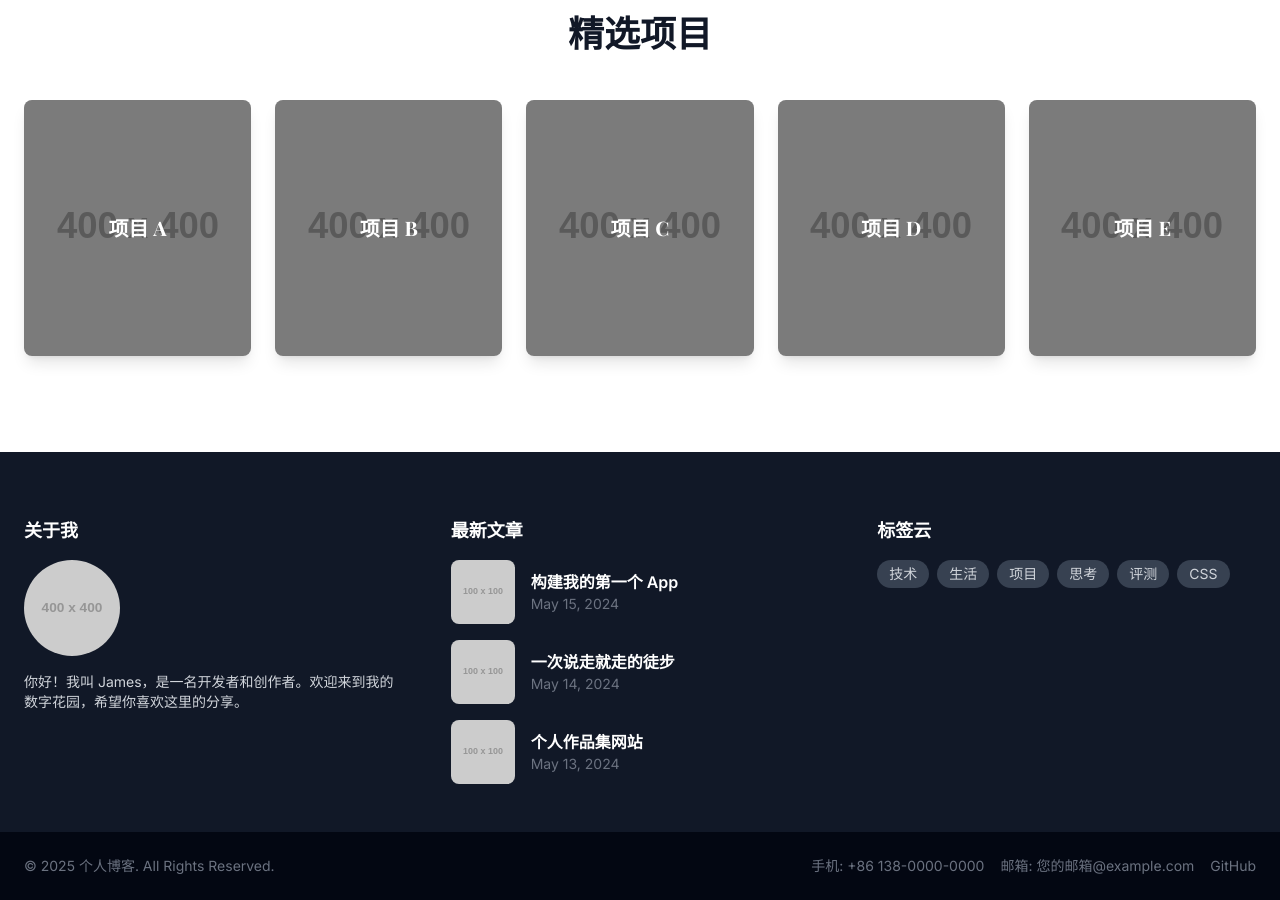
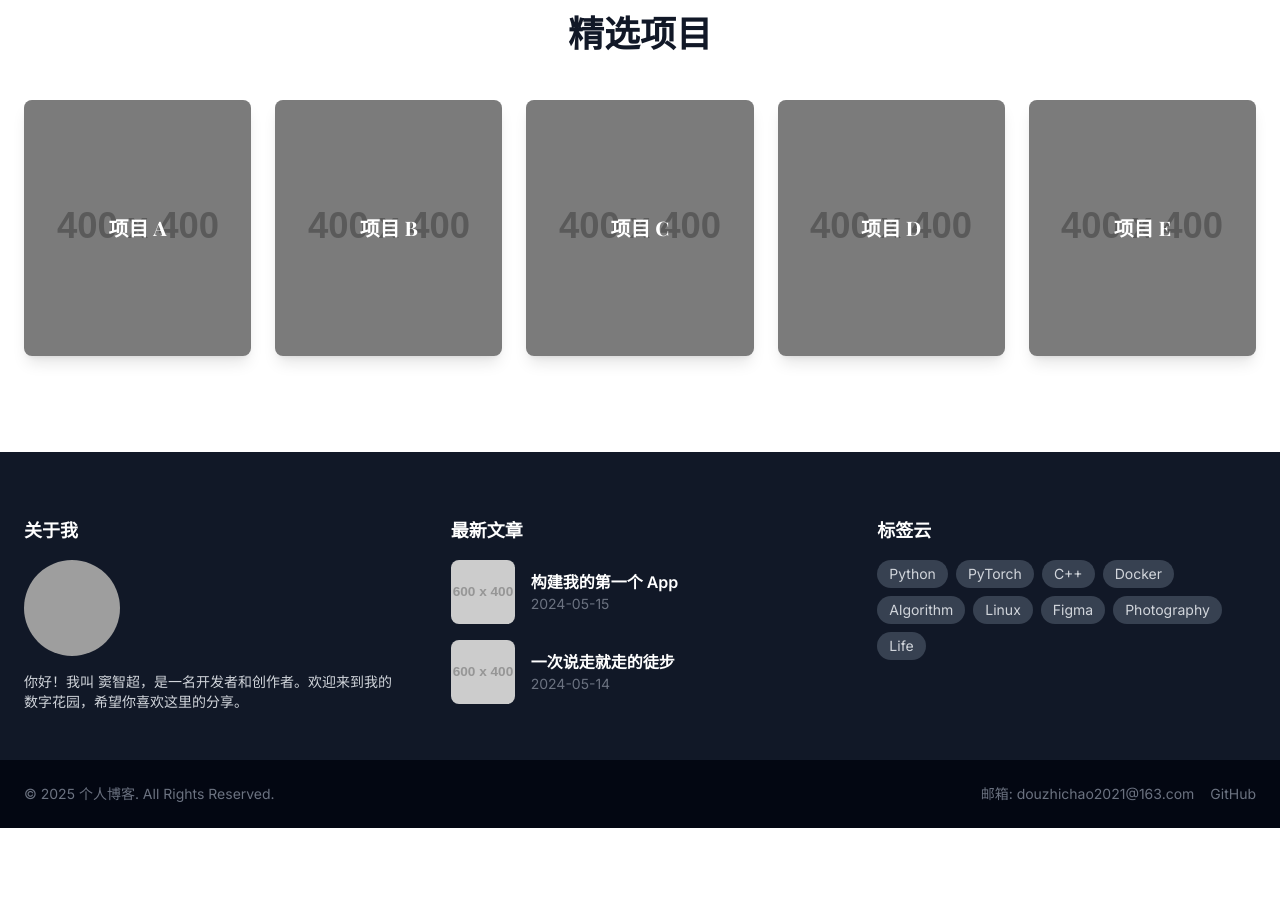
Before and after one commit to korouuuuu/korouuuuu.github.io, a Jekyll site: the page built from index.html, in a window 1280 px wide and 900 px high, scrolled down 2228 px. Built offline with Jekyll 4.4.1, drawn with Linux system fonts in a browser that asks for light colours; nearby versions of some CDN libraries; comment, search, counter and statistics services are not loaded; after the commit the page ends 3056 px from its top, so only the background shows below that; grey boxes are pictures that could not be loaded.

Commit message:
footer更新

```diff
--- a/_includes/footer.html
+++ b/_includes/footer.html
@@ -2,46 +2,37 @@
     <div class="max-w-7xl mx-auto px-6 grid grid-cols-1 md:grid-cols-3 gap-12">
         <div>
             <h3 class="font-bold font-serif text-white text-lg mb-4">关于我</h3>
-            <img src="https://placehold.co/400x400/c0c0c0/ffffff?text=A" alt="个人头像" class="w-24 h-24 object-cover rounded-full mb-4">
-            <p class="text-sm">你好！我叫 James，是一名开发者和创作者。欢迎来到我的数字花园，希望你喜欢这里的分享。</p>
+            <img src="{{ '/assets/images/avatar.jpg' | relative_url }}" alt="个人头像" class="w-24 h-24 object-cover rounded-full mb-4">
+            <p class="text-sm">你好！我叫 窦智超，是一名开发者和创作者。欢迎来到我的数字花园，希望你喜欢这里的分享。</p>
         </div>
 
         <div>
             <h3 class="font-bold font-serif text-white text-lg mb-4">最新文章</h3>
             <ul class="space-y-4">
+                {% for post in site.posts limit:3 %}
                 <li class="flex items-center">
-                    <img src="https://placehold.co/100x100/80a1bf/ffffff?text=Post+1" alt="最新文章" class="w-16 h-16 object-cover rounded-lg mr-4">
+                    <img src="{{ post.image_url | default: 'https://placehold.co/100x100/80a1bf/ffffff?text=Post' }}" alt="{{ post.title }}" class="w-16 h-16 object-cover rounded-lg mr-4">
                     <div>
-                        <a href="#" class="font-semibold text-white hover:underline">构建我的第一个 App</a>
-                        <span class="block text-sm text-gray-500">May 15, 2024</span>
+                        <a href="{{ post.url | relative_url }}" class="font-semibold text-white hover:underline">{{ post.title }}</a>
+                        <span class="block text-sm text-gray-500">{{ post.date | date: "%Y-%m-%d" }}</span>
                     </div>
                 </li>
-                <li class="flex items-center">
-                    <img src="https://placehold.co/100x100/bf80a1/ffffff?text=Post+2" alt="最新文章" class="w-16 h-16 object-cover rounded-lg mr-4">
-                    <div>
-                        <a href="#" class="font-semibold text-white hover:underline">一次说走就走的徒步</a>
-                        <span class="block text-sm text-gray-500">May 14, 2024</span>
-                    </div>
-                </li>
-                <li class="flex items-center">
-                    <img src="https://placehold.co/100x100/a1bf80/ffffff?text=Post+3" alt="最新文章" class="w-16 h-16 object-cover rounded-lg mr-4">
-                        <div>
-                            <a href="#" class="font-semibold text-white hover:underline">个人作品集网站</a>
-                            <span class="block text-sm text-gray-500">May 13, 2024</span>
-                        </div>
-                    </li>
+                {% endfor %}
             </ul>
         </div>
 
         <div>
             <h3 class="font-bold font-serif text-white text-lg mb-4">标签云</h3>
             <div class="flex flex-wrap gap-2">
-                <a href="#" class="text-sm bg-gray-700 text-gray-300 px-3 py-1 rounded-full hover:bg-gray-600">技术</a>
-                <a href="#" class="text-sm bg-gray-700 text-gray-300 px-3 py-1 rounded-full hover:bg-gray-600">生活</a>
-                <a href="#" class="text-sm bg-gray-700 text-gray-300 px-3 py-1 rounded-full hover:bg-gray-600">项目</a>
-                <a href="#" class="text-sm bg-gray-700 text-gray-300 px-3 py-1 rounded-full hover:bg-gray-600">思考</a>
-                <a href="#" class="text-sm bg-gray-700 text-gray-300 px-3 py-1 rounded-full hover:bg-gray-600">评测</a>
-                <a href="#" class="text-sm bg-gray-700 text-gray-300 px-3 py-1 rounded-full hover:bg-gray-600">CSS</a>
+                <a href="#" class="text-sm bg-gray-700 text-gray-300 px-3 py-1 rounded-full hover:bg-gray-600">Python</a>
+                <a href="#" class="text-sm bg-gray-700 text-gray-300 px-3 py-1 rounded-full hover:bg-gray-600">PyTorch</a>
+                <a href="#" class="text-sm bg-gray-700 text-gray-300 px-3 py-1 rounded-full hover:bg-gray-600">C++</a>
+                <a href="#" class="text-sm bg-gray-700 text-gray-300 px-3 py-1 rounded-full hover:bg-gray-600">Docker</a>
+                <a href="#" class="text-sm bg-gray-700 text-gray-300 px-3 py-1 rounded-full hover:bg-gray-600">Algorithm</a>
+                <a href="#" class="text-sm bg-gray-700 text-gray-300 px-3 py-1 rounded-full hover:bg-gray-600">Linux</a>
+                <a href="#" class="text-sm bg-gray-700 text-gray-300 px-3 py-1 rounded-full hover:bg-gray-600">Figma</a>
+                <a href="#" class="text-sm bg-gray-700 text-gray-300 px-3 py-1 rounded-full hover:bg-gray-600">Photography</a>
+                <a href="#" class="text-sm bg-gray-700 text-gray-300 px-3 py-1 rounded-full hover:bg-gray-600">Life</a>
             </div>
         </div>
     </div>
@@ -51,8 +42,7 @@
             <span class="text-sm">&copy; 2025 个人博客. All Rights Reserved.</span>
 
             <div class="flex flex-col md:flex-row md:items-center space-y-2 md:space-y-0 md:space-x-4 mt-4 md:mt-0 text-sm">
-                <a href="tel:您的手机号" class="hover:text-white">手机: +86 138-0000-0000</a>
-                <a href="mailto:您的邮箱@example.com" class="hover:text-white">邮箱: 您的邮箱@example.com</a>
+                <a href="mailto:douzhichao2021@163.com" class="hover:text-white">邮箱: douzhichao2021@163.com</a>
                 <a href="#" class="hover:text-white">GitHub</a>
             </div>
 
```
